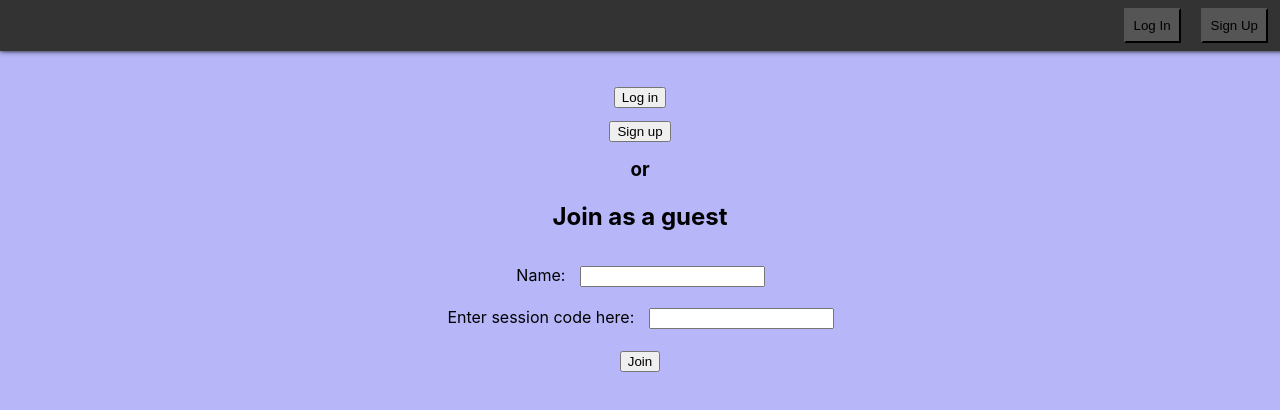
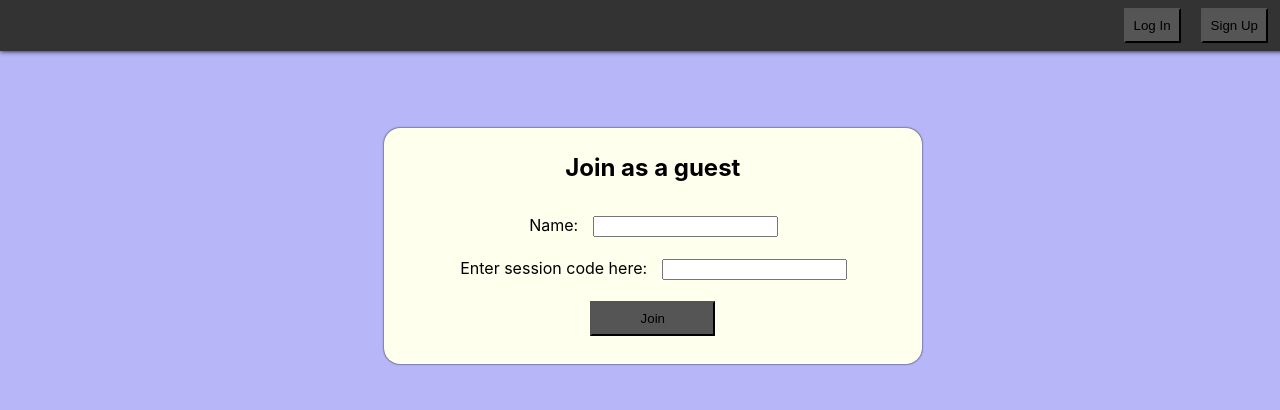
Before and after one commit to mateuszmonas/InzynieriaOprogramowania, a React (Create React App) app in the folder frontend/io-webapp/: page / in a window 1280 px wide. Shown: the top 410 px of the page. Built offline with nearby package versions, Linux system fonts and the light colour scheme.

Commit message:
[#45] Dopracowanie wizualne logowania i rejestracji (#59)
* visual improvements of the login page

* some visual improvements for the entire app

```diff
--- a/frontend/io-webapp/public/index.html
+++ b/frontend/io-webapp/public/index.html
@@ -24,7 +24,7 @@
       work correctly both with client-side routing and a non-root public URL.
       Learn how to configure a non-root public URL by running `npm run build`.
     -->
-    <title>React App</title>
+    <title>Quiz</title>
   </head>
   <body>
     <noscript>You need to enable JavaScript to run this app.</noscript>
--- a/frontend/io-webapp/src/connect/LogIn.js
+++ b/frontend/io-webapp/src/connect/LogIn.js
@@ -32,7 +32,8 @@ const LogIn = (props) => {
   };
 
   return (
-    <div className="startSection">
+    <div className="login">
+      <h2>Log In</h2>
       <form onSubmit={submitHandler}>
         <div>
           <label htmlFor="logInName">Name</label>
@@ -54,7 +55,18 @@ const LogIn = (props) => {
             onChange={(e) => setCreds({ ...creds, password: e.target.value })}
           ></input>
         </div>
-        <button type="submit">Log in</button>
+        <div>
+          <button
+            type="button"
+            className="submit"
+            onClick={() => props.setStage("")}
+          >
+            Back
+          </button>
+          <button type="submit" className="submit">
+            Log in
+          </button>
+        </div>
       </form>
       <h1>{message}</h1>
     </div>
--- a/frontend/io-webapp/src/connect/SignUp.js
+++ b/frontend/io-webapp/src/connect/SignUp.js
@@ -26,7 +26,7 @@ const SignUp = (props) => {
         })
           .then((_) => {
             props.setStage("signedUp");
-            props.setMessage("Signed up successfuly");
+            props.setMessage("Signed up successfully");
             setTimeout(() => {
               props.setMessage("");
             }, 3000);
@@ -44,7 +44,8 @@ const SignUp = (props) => {
   };
 
   return (
-    <div className="startSection">
+    <div className="login">
+      <h2>Sign Up</h2>
       <form onSubmit={submitHandler}>
         <div>
           <label htmlFor="guestName">Name</label>
@@ -86,7 +87,18 @@ const SignUp = (props) => {
             onChange={(e) => setPasswordCheck(e.target.value)}
           ></input>
         </div>
-        <button type="submit">Sign up</button>
+        <div>
+          <button
+            type="button"
+            className="submit"
+            onClick={() => props.setStage("")}
+          >
+            Back
+          </button>
+          <button type="submit" className="submit">
+            Sign up
+          </button>
+        </div>
       </form>
       <h1>{message}</h1>
     </div>
--- a/frontend/io-webapp/src/connect/Start.css
+++ b/frontend/io-webapp/src/connect/Start.css
@@ -10,3 +10,35 @@
 .startSection * {
     margin: 0.5em;
 }
+
+.login {
+  background: #FFE;
+  margin: 10% 30% 0% 30%;
+  padding: 1% 1% 1% 1%;
+  width: 40vw;
+  border-radius: 1rem;
+  box-shadow: 0px 0px 2px 0px;
+}
+
+.login * {
+  margin: 0.5em;
+}
+
+.login h1 {
+  margin: 0;
+}
+
+.login button {
+  width: 30%;
+}
+
+.submit {
+  background-color: #555555;
+  padding: 1vh;
+  box-shadow: none;
+  outline:none;
+}
+
+.submit:hover {
+  background: #444444;
+}
--- a/frontend/io-webapp/src/connect/Start.js
+++ b/frontend/io-webapp/src/connect/Start.js
@@ -40,24 +40,7 @@ const Start = (props) => {
     return <SignUp setStage={setStage} setMessage={setMessage} />;
   } else {
     return (
-      <section className="startSection">
-        <button
-          type="button"
-          onClick={() => {
-            setStage("logIn");
-          }}
-        >
-          Log in
-        </button>
-        <button
-          type="button"
-          onClick={() => {
-            setStage("signUp");
-          }}
-        >
-          Sign up
-        </button>
-        <h3>or</h3>
+        <div className="login">
           <h2>Join as a guest</h2>
           <form onSubmit={submitHandler}>
             <div>
@@ -82,10 +65,10 @@ const Start = (props) => {
                 }
               ></input>
             </div>
-          <button type="submit">Join</button>
+            <button type="submit" className="submit">Join</button>
           </form>
         <h1>{message}</h1>
-      </section>
+        </div>
     );
   }
 };
--- a/frontend/io-webapp/src/presession/Account.css
+++ b/frontend/io-webapp/src/presession/Account.css
@@ -10,3 +10,39 @@
 .account * {
   margin: 0.5em;
 }
+
+.submit {
+  background-color: #555555;
+  padding: 1vh;
+  box-shadow: none;
+  outline: none;
+}
+
+.submit:hover {
+  background: #444444;
+}
+
+.login {
+  background: #ffe;
+  margin: 10% 30% 0% 30%;
+  padding: 1% 1% 1% 1%;
+  width: 40vw;
+  border-radius: 1rem;
+  box-shadow: 0px 0px 2px 0px;
+  display: flex;
+  flex-direction: column;
+  align-items: center;
+  justify-content: center;
+}
+
+.login * {
+  margin: 0.5em;
+}
+
+.login h1 {
+  margin: 0;
+}
+
+.login button {
+  width: 30%;
+}
--- a/frontend/io-webapp/src/session/Creator.js
+++ b/frontend/io-webapp/src/session/Creator.js
@@ -43,7 +43,7 @@ const Creator = (props) => {
             onChange={(e) => setQuestion(e.target.value)}
           ></input>
         </div>
-        <button type="button" onClick={() => setAbcd(!abcd)} style={{"marginBottom": "10vh"}}>
+        <button type="button" className="answerButton" onClick={() => setAbcd(!abcd)} style={{"marginBottom": "10vh"}}>
           {abcd ? "ABCD" : "Open"}
         </button>
         <div>
@@ -123,7 +123,7 @@ const Creator = (props) => {
             </>
           )}
         </div>
-        <button type="submit" style={{"marginBottom": "10vh"}}>Add Question</button>
+        <button type="submit" className="answerButton" style={{"marginBottom": "10vh"}}>Add Question</button>
       </form>
     </div>
   );
--- a/frontend/io-webapp/src/session/Navbar.css
+++ b/frontend/io-webapp/src/session/Navbar.css
@@ -14,6 +14,12 @@
   margin-right: 20px;
   padding: 1vh;
   background-color: #555555;
+  box-shadow: none;
+  outline:none;
+}
+
+.navbar button:hover {
+  background: #444444;
 }
 
 .username {
--- a/frontend/io-webapp/src/session/Session.css
+++ b/frontend/io-webapp/src/session/Session.css
@@ -57,7 +57,7 @@
   align-items: left; */
 }
 
-.chat section form{
+.chat section form {
   margin: 0.1rem 0.2rem 0.3rem 0.2rem;
   display: flex;
   flex-direction: row;
@@ -137,7 +137,6 @@
   justify-content: space-between;
 }
 
-
 .participants div * {
   margin: 0.2rem;
 }
@@ -162,7 +161,7 @@
 .questionProper {
   display: flex;
   flex-direction: column;
-  justify-content:center;
+  justify-content: center;
   height: 50%;
   width: 100%;
 }
@@ -179,22 +178,14 @@
 .answer {
   width: 30%;
   display: flex;
-  flex-direction: row;
-  justify-content: left;
-  align-items: center;
+  justify-content: center;
+  text-align: center;
+  align-items:center;
   background: rgb(244, 252, 177);
   border-radius: 2rem;
   padding: 1vh 1vw 1vh 1vw;
-  flex-wrap: wrap;
   overflow: hidden;
-}
-
-.answer button {
-  margin-left: 10%;
-  margin-right: 10%;
-  margin-top: 10%;
-  margin-bottom: 10%;
-  padding: 1vh 1vw 1vh 1vw;
+  box-shadow: 0px 0px 4px 0px;
 }
 
 .question form {
@@ -220,3 +211,42 @@
   align-items: center;
   height: 100%;
 }
+
+button.leave {
+  background-color: #b64b4b;
+  border-color: #b63333;
+  padding: 0.5% 0.5% 0.5% 0.5%;
+  border-radius: 0.3rem;
+  box-shadow: none;
+  outline:none;
+}
+
+button.leave:hover {
+  background-color: #b64141;
+}
+
+button.view {
+  background-color: #6666b6;
+  border-color: #5555b6;
+  padding: 0.5% 0.5% 0.5% 0.5%;
+  border-radius: 0.3rem;
+  box-shadow: none;
+  outline:none;
+}
+
+button.view:hover {
+  background-color: #5555b6;
+}
+
+button.answerButton {
+  background-color: #777777;
+  border-color: #666666;
+  padding: 0.5% 0.5% 0.5% 0.5%;
+  border-radius: 0.3rem;
+  box-shadow: none;
+  outline:none;
+}
+
+button.answerButton:hover {
+  background-color: #666666;
+}
--- a/frontend/io-webapp/src/session/Sessionbar.js
+++ b/frontend/io-webapp/src/session/Sessionbar.js
@@ -47,14 +47,14 @@ const Sessionbar = (props) => {
     <div className="sessionbar">
       <div>
         <h3>{props.sessionTitle}</h3>
-        <button type="button" onClick={leaveSessionHandler}>
+        <button type="button" className="leave" onClick={leaveSessionHandler}>
           Leave Session
         </button>
       </div>
-      <button type="button" onClick={() => toggleChat()}>
+      <button type="button" className="view" onClick={() => toggleChat()}>
         Chat
       </button>
-      <button type="button" onClick={() => toggleParticipants()}>
+      <button type="button" className="view" onClick={() => toggleParticipants()}>
         Participants
       </button>
     </div>
```
Also changed, not shown: frontend/io-webapp/src/presession/Account.js (+18 -12 lines), frontend/io-webapp/src/session/Question.js (+9 -21 lines), 1 other file (tests, documents, lock files or other folders). Lines whose indentation alone changed are shown as unchanged.
